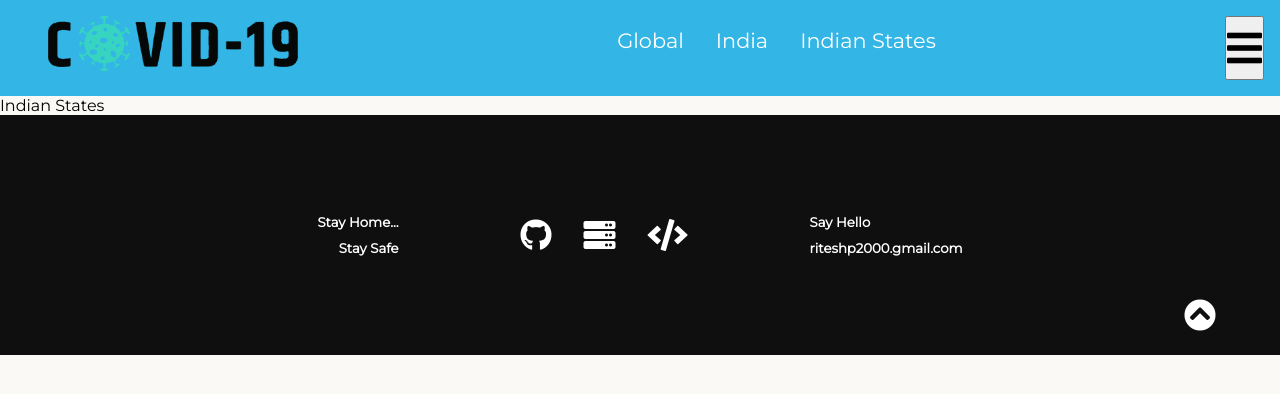
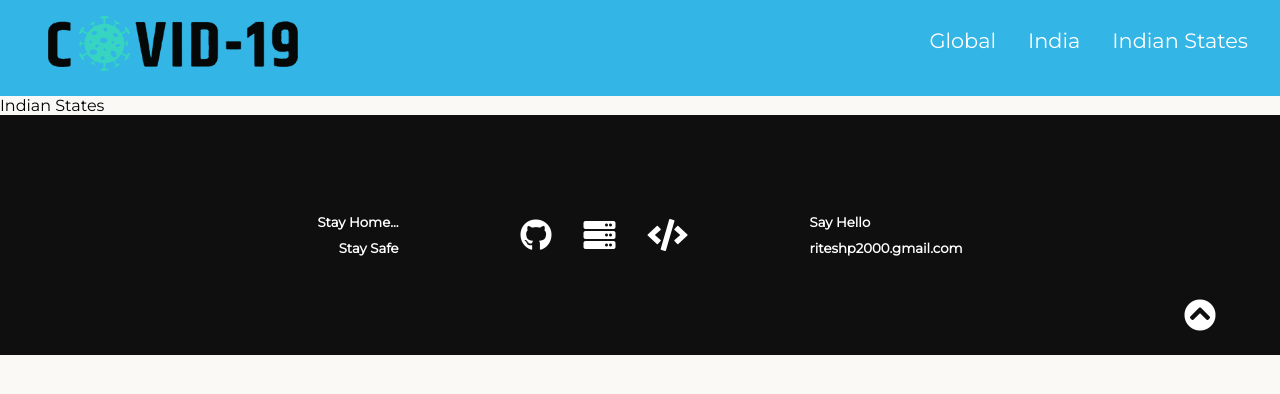
Before and after one commit to riteshsp2000/covid19-tracker, a React (Create React App) app: page /indianStates in a window 1280 px wide. Shown: the top 394 px of the page. Built offline with nearby package versions, Linux system fonts and the light colour scheme.

Commit message:
Fixed a bug regarding responsive menu bar

```diff
--- a/src/css/Header.module.css
+++ b/src/css/Header.module.css
@@ -47,7 +47,7 @@ li {
 }
 
 .menu {
-  display: hidden;
+  display: none;
 }
 
 @media screen and (max-width: 480px) {
@@ -82,6 +82,7 @@ li {
   }
 
   .menu {
+    display: inline-block;
     position: absolute;
     top: 1rem;
     right: 5%;
```
